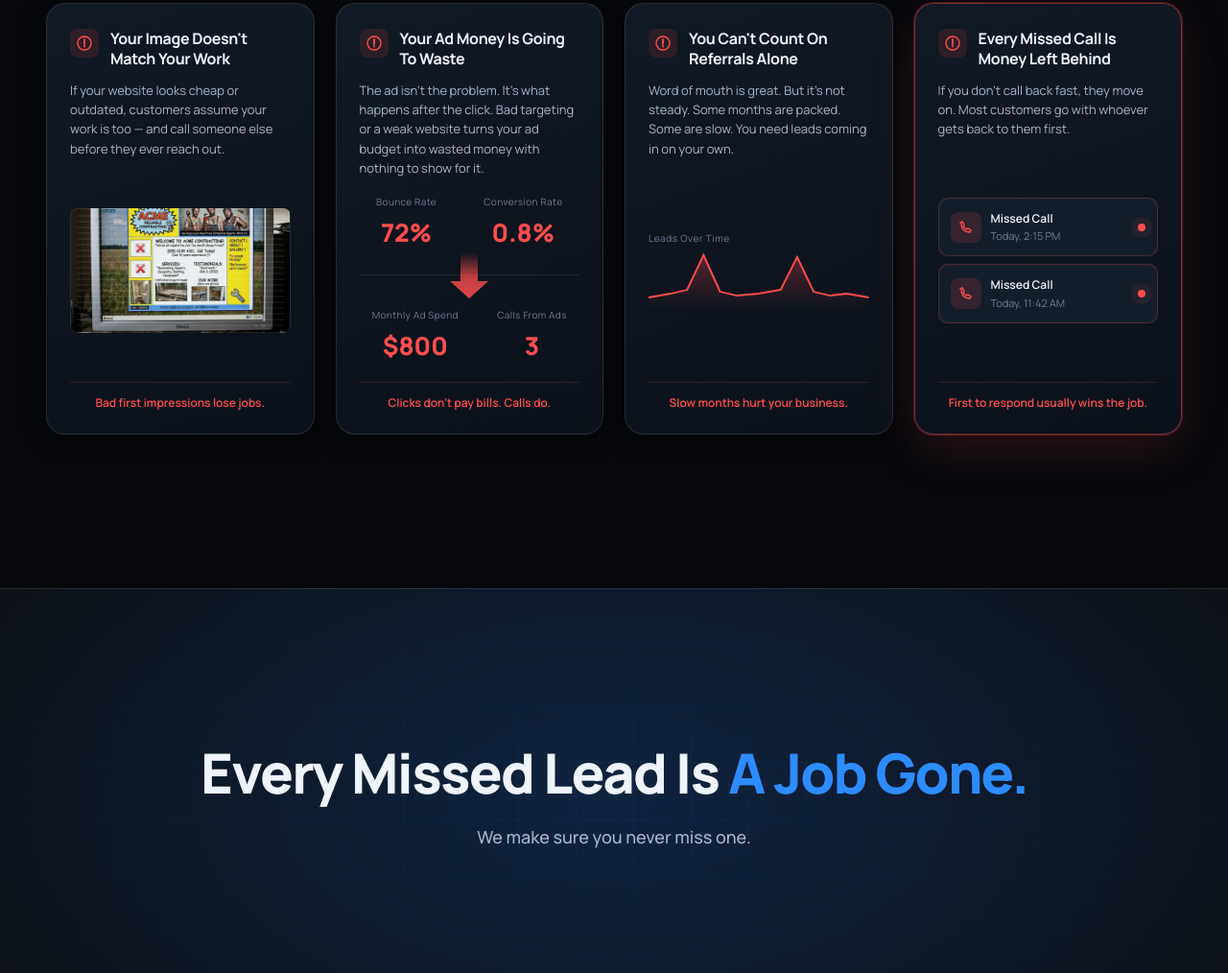
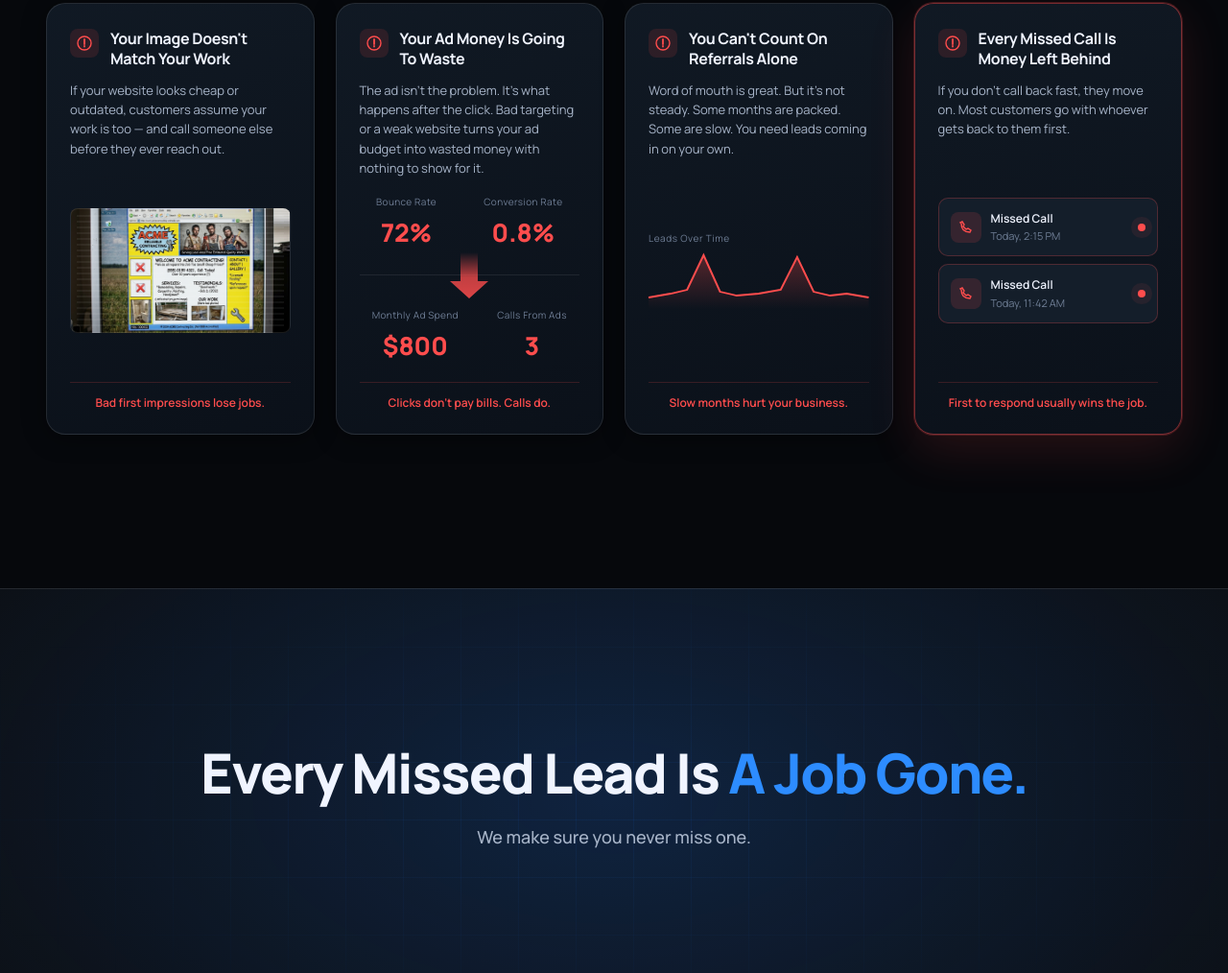
Before and after one commit to natejake935/ironclad-digital, a plain HTML site: page index.html in a window 1280 px wide. Shown: the part 1342-2356 px from the top of the page at 96% size. Drawn offline with Linux system fonts and the light colour scheme.

Commit message:
fix: shift card 1 image down slightly

```diff
--- a/styles.css
+++ b/styles.css
@@ -479,7 +479,7 @@ button{font-family:inherit;cursor:pointer;border:0;background:none;color:inherit
   position:relative;
 }
 .pv-mock--bad{
-  background: url('images/before_website.png') center/cover no-repeat;
+  background: url('images/before_website.png') center 30%/cover no-repeat;
 }
 .pv-mock--bad::before{
   content:"";position:absolute;inset:6px;
```
